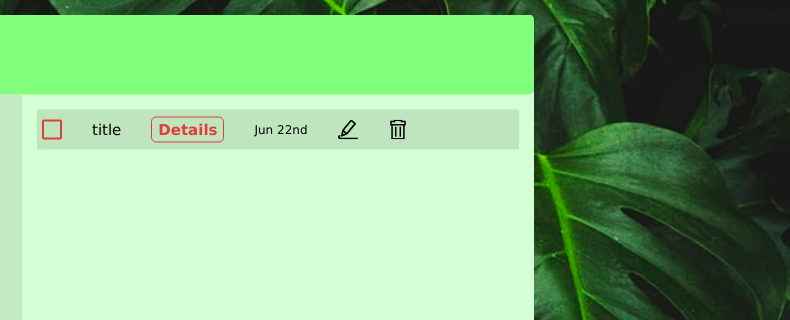
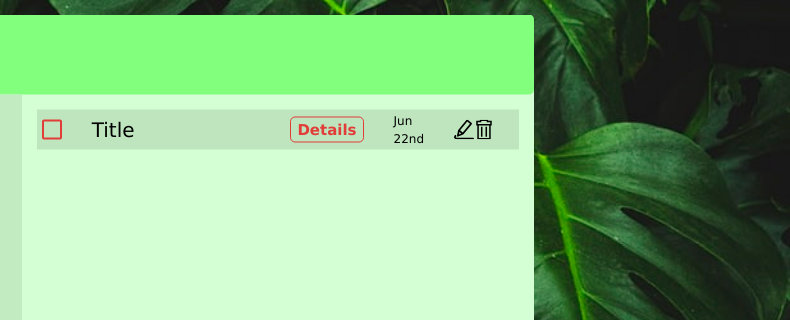
Before and after one commit to Rukhan4/todo-app, a website built with webpack: page dist/index.html in a window 1280 px wide. Shown: the part 82-402 px from the top of the page, 490-1280 px from the left. Built offline with nearby package versions, Linux system fonts and the light colour scheme.

Commit message:
Potential final display for tasks

```diff
--- a/dist/index.html
+++ b/dist/index.html
@@ -78,13 +78,17 @@
                         <span class="todo-check">
                             <input type="checkbox">
                         </span>
-                        <span class="todo-title">title</span>
+                        <span class="todo-title">Title</span>
                         <span class="todo-detail"><button type="button">Details</button></span>
                         <span class="todo-date">Jun 22nd</span>
-                        <object data="./images/edit-svgrepo-com.svg" type="image/svg+xml" class="todo-icon-edit">
-                        </object>
-                        <object data="./images/dust-bin-svgrepo-com.svg" type="image/svg+xml" class="todo-icon-delete">
-                        </object>
+                        <div class="svgs">
+                            <object data="./images/edit-svgrepo-com.svg" type="image/svg+xml" class="todo-icon-edit">
+                            </object>
+                            <object data="./images/dust-bin-svgrepo-com.svg" type="image/svg+xml"
+                                class="todo-icon-delete">
+                            </object>
+                        </div>
+
                     </div>
                 </div>
             </div>
--- a/dist/style.css
+++ b/dist/style.css
@@ -312,9 +312,12 @@ object.todo-icon-delete {
 .todo {
     background-color: rgba(0, 0, 0, 0.1);
     height: 40px;
-    display: inline-flex;
+    display: grid;
+    grid-template-columns: 0.5fr 2fr repeat(3, 0.5fr);
+    width: 100%;
+    margin: auto;
+    justify-content: center;
     align-items: center;
-    width: 100%;
 }
 
 .todo>* {
@@ -347,7 +350,9 @@ input[type='checkbox']:checked:after {
     width: inherit;
 }
 
-.todo-title {}
+.todo-title {
+    font-size: 20px;
+}
 
 .todo-date {
     font-size: 12px;
@@ -366,3 +371,8 @@ input[type='checkbox']:checked:after {
     color: rgba(230, 42, 42, 0.9);
     font-weight: bold;
 }
+
+.svgs {
+    display: flex;
+    justify-content: space-between;
+}
```
